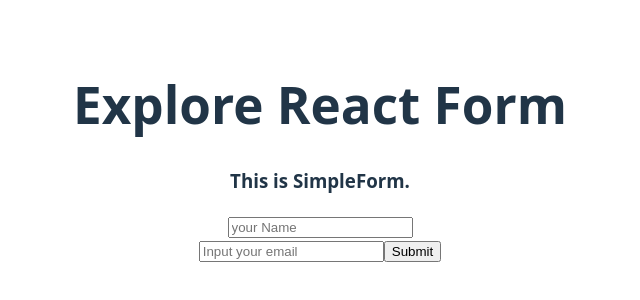
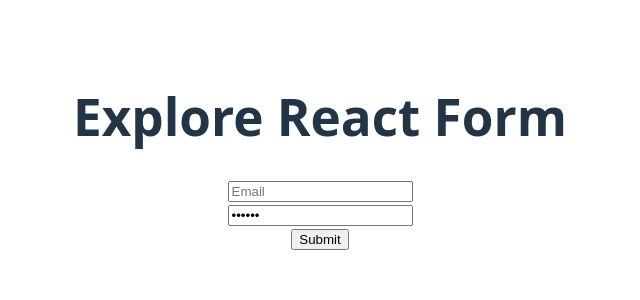
Before and after one commit to mdabdulaziz6236/explore-react-form, a React (Vite) app: page / in a window 1280 px wide. Shown: the part 248-548 px from the top of the page, without its empty margins (320-960 px from the left). Built offline with nearby package versions, Linux system fonts and the light colour scheme.

Commit message:
added formAction type of react form and running ControlledField

```diff
--- a/src/App.jsx
+++ b/src/App.jsx
@@ -1,5 +1,7 @@
 
 import './App.css'
+import ControlledField from './Components/ControlledField/ControlledField'
+import FormAction from './Components/FormAction/FormAction'
 import SimpleForm from './Components/SimpleForm/SimpleForm'
 
 function App() {
@@ -9,7 +11,9 @@
     <>
 
       <h1>Explore React Form</h1>
-      <SimpleForm></SimpleForm>
+      {/* <SimpleForm></SimpleForm> */}
+      {/* <FormAction></FormAction> */}
+      <ControlledField></ControlledField>
 
     </>
   )
--- /dev/null
+++ b/src/Components/ControlledField/ControlledField.jsx
@@ -0,0 +1,25 @@
+import React, { useState } from 'react';
+
+const ControlledField = () => {
+
+    const [password ,setPassword] = useState('Secret')
+    const handleSubmit = (e) => {
+        e.preventDefault();
+
+        console.log('submitted: ')
+    }
+    const handlePasswordOnChange = e => {
+        console.log(e.target.value)
+    }
+    return (
+        <div>
+                <form onSubmit={handleSubmit}>
+                    <input type="email" name="email" id="1"  placeholder='Email' required /><br />
+                    <input type="password" onChange={handlePasswordOnChange} defaultValue={password} name="password" id="2" placeholder='Password' required /><br />
+                    <input type="submit" value="Submit" />
+                </form>
+        </div>
+    );
+};
+
+export default ControlledField;
--- /dev/null
+++ b/src/Components/FormAction/FormAction.jsx
@@ -0,0 +1,20 @@
+import React from 'react';
+
+const FormAction = () => {
+    const handleFormAction = (FormData) => {
+        console.log(FormData.get('name'))
+        console.log(FormData.get('email'))
+    }
+    return (
+        <div>
+            <form action={handleFormAction}>
+                <input type="text" name="name" placeholder='Name' id="" />
+                <br />
+                <input type="email" name="email" placeholder='Email' id="" /><br />
+                <input type="submit" value="submit" />
+            </form>
+        </div>
+    );
+};
+
+export default FormAction;
--- a/src/__get__form__data__.js
+++ b/src/__get__form__data__.js
@@ -1,5 +1,5 @@
 /***
  * 1. e.target.[name of the input field].value
- *
+ * 2. use form action and formData in the action        handler. formData.get('name of the input field')
  *
 */
```
